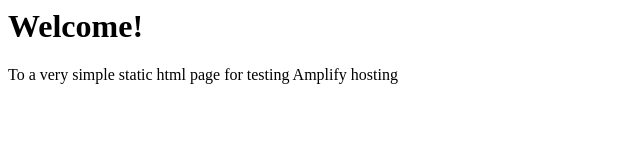
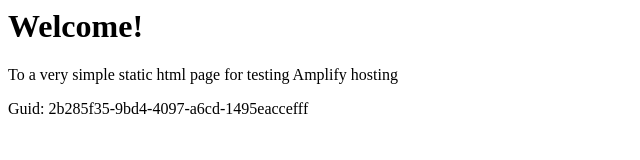
Before and after one commit to aws-aemilia-kix/Github-PR-Commit-Integration-Test-DoNotTouch-GitHubAutoBuildCanaryTest-v1-preprod-ap-northeast-3, a website: page src/index.html in a window 1280 px wide. Shown: the whole page, without its empty margins (0-640 px from the left). Drawn offline with Linux system fonts and the light colour scheme.

Commit message:
commit from integ tests

```diff
--- a/src/index.html
+++ b/src/index.html
@@ -1,3 +1,5 @@
+
+
 <html lang="en">
 
 <head>
@@ -10,6 +12,6 @@
 <body>
     <h1>Welcome!</h1>
     <p>To a very simple static html page for testing Amplify hosting</p>
-</body>
+    <p>Guid: 2b285f35-9bd4-4097-a6cd-1495eaccefff</p></body>
 
 </html>
```
